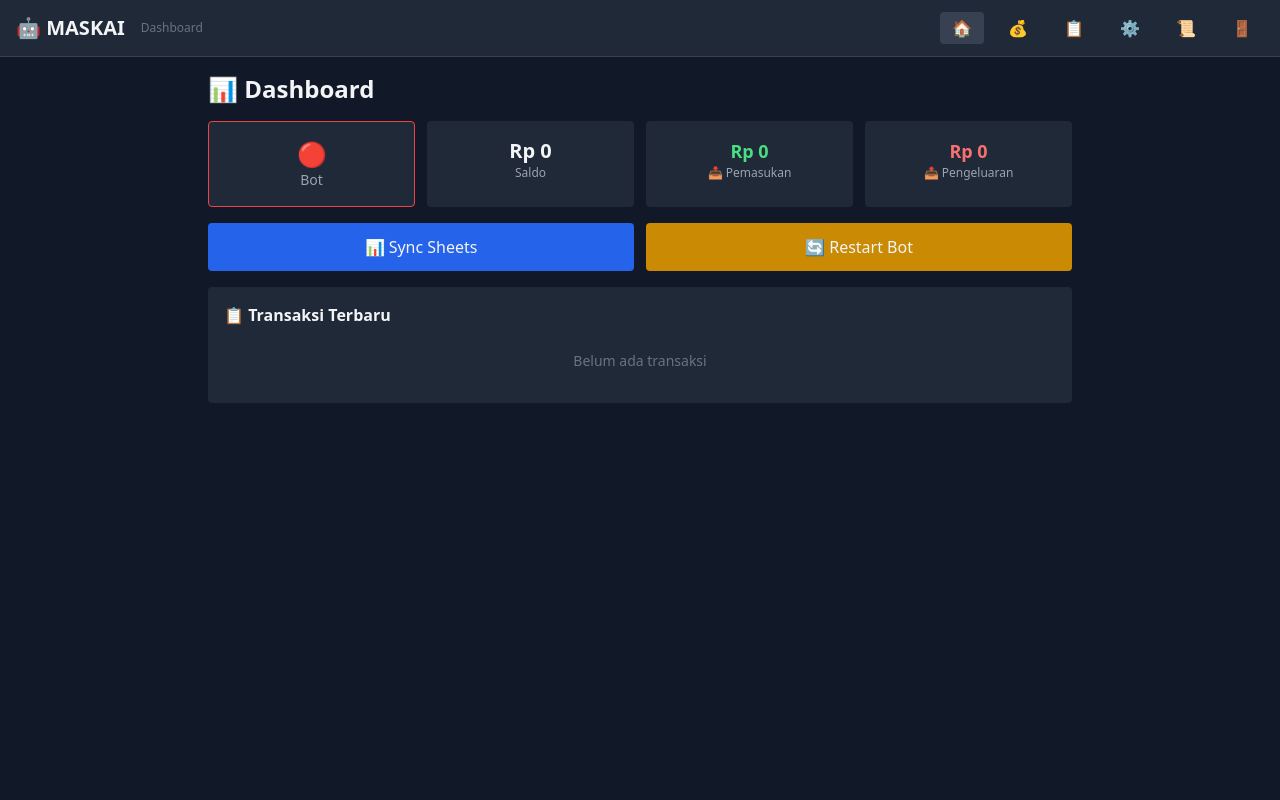
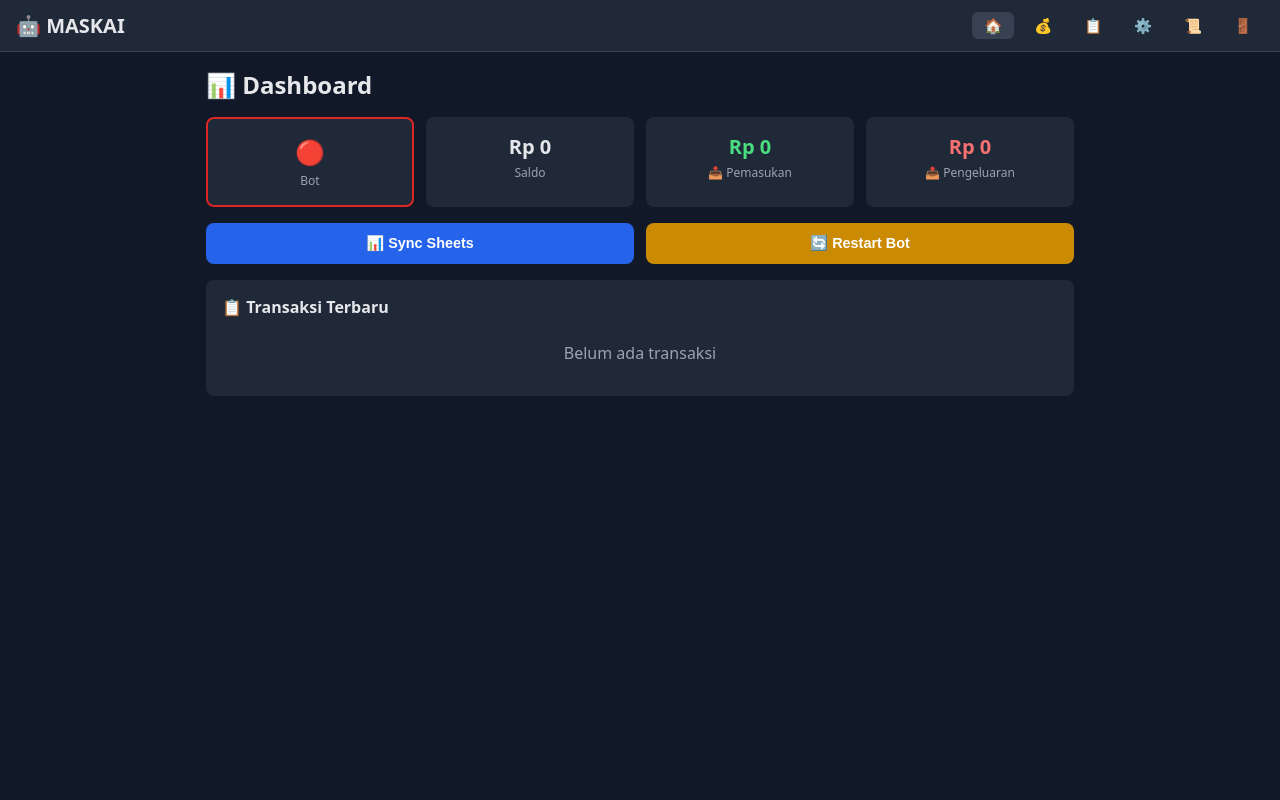
Before and after one commit to andiwahyu27/maskai, a Flask app: page / in a window 1280 px wide. Run offline with Flask 3, Linux system fonts and the light colour scheme; the visitor is signed in with stand-in values (Sample User, id 1); data that the repository does not hold is empty; some libraries are stand-ins or nearby versions.

Commit message:
Replace Tailwind CDN with internal CSS, fix all templates

```diff
--- a/web/templates/base.html
+++ b/web/templates/base.html
@@ -4,26 +4,58 @@
     <meta charset="UTF-8">
     <meta name="viewport" content="width=device-width, initial-scale=1.0">
     <title>MASKAI Dashboard</title>
-    <script src="https://cdn.tailwindcss.com"></script>
     <script defer src="https://cdn.jsdelivr.net/npm/alpinejs@3.x.x/dist/cdn.min.js"></script>
-    <link rel="stylesheet" href="https://cdnjs.cloudflare.com/ajax/libs/font-awesome/6.4.0/css/all.min.css">
+    <style>
+        *{margin:0;padding:0;box-sizing:border-box}
+        body{background:#111827;color:#e5e7eb;font-family:system-ui,-apple-system,sans-serif;min-height:100vh}
+        nav{background:#1f2937;border-bottom:1px solid #374151;padding:12px 16px;display:flex;justify-content:space-between;align-items:center}
+        nav .brand{font-size:1.25rem;font-weight:700}
+        nav .links{display:flex;gap:8px}
+        nav .links a{padding:4px 12px;border-radius:6px;text-decoration:none;color:#9ca3af;font-size:.9rem}
+        nav .links a:hover,.nav-active{background:#374151;color:#fff}
+        main{padding:16px;max-width:900px;margin:0 auto}
+        h2{font-size:1.5rem;font-weight:700;margin-bottom:16px}
+        .card{background:#1f2937;border-radius:8px;padding:16px}
+        .grid2{display:grid;grid-template-columns:1fr 1fr;gap:12px}
+        .grid4{display:grid;grid-template-columns:repeat(4,1fr);gap:12px}
+        .stat{background:#1f2937;border-radius:8px;padding:16px;text-align:center}
+        .stat .val{font-size:1.25rem;font-weight:700}
+        .stat .lbl{font-size:.75rem;color:#9ca3af;margin-top:4px}
+        .btn{display:block;width:100%;padding:12px;border-radius:8px;border:none;color:#fff;font-size:.9rem;font-weight:600;cursor:pointer;transition:opacity .2s}
+        .btn:hover{opacity:.85}
+        .btn-blue{background:#2563eb}
+        .btn-yellow{background:#ca8a04}
+        .btn-green{background:#16a34a}
+        .btn-red{background:#dc2626}
+        .btn-gray{background:#4b5563}
+        .table{width:100%;font-size:.875rem;border-collapse:collapse}
+        .table th{background:#374151;padding:8px;text-align:left}
+        .table td{padding:8px;border-bottom:1px solid #374151}
+        .table tr:hover td{background:#1f2937}
+        .input{width:100%;padding:10px;background:#374151;border:1px solid #4b5563;border-radius:6px;color:#fff;margin-bottom:8px}
+        .input:focus{outline:none;border-color:#6366f1}
+        .badge{padding:2px 8px;border-radius:12px;font-size:.75rem}
+        .badge-green{background:#166534;color:#4ade80}
+        .badge-red{background:#7f1d1d;color:#f87171}
+        .gap2{gap:8px}.mb4{margin-bottom:16px}.flex{display:flex}.justify-between{justify-content:space-between}.items-center{align-items:center}.text-sm{font-size:.875rem}.text-xs{font-size:.75rem}.text-gray{color:#9ca3af}.text-green{color:#4ade80}.text-red{color:#f87171}.text-right{text-align:right}.text-center{text-align:center}.w-full{width:100%}.p2{padding:8px}.p3{padding:12px}.p4{padding:16px}.rounded{border-radius:8px}.space-y>*+*{margin-top:8px}
+        .spinner{display:inline-block;width:40px;height:40px;border:4px solid #374151;border-top-color:#6366f1;border-radius:50%;animation:spin .8s linear infinite}
+        @keyframes spin{to{transform:rotate(360deg)}}
+        @media(max-width:640px){.grid4{grid-template-columns:1fr 1fr}.grid2{grid-template-columns:1fr}}
+    </style>
 </head>
-<body class="bg-gray-900 text-gray-100 min-h-screen">
-    <nav class="bg-gray-800 border-b border-gray-700 px-4 py-3 flex items-center justify-between">
-        <div class="flex items-center gap-4">
-            <span class="text-xl font-bold">🤖 MASKAI</span>
-            <span class="text-xs text-gray-500">Dashboard</span>
-        </div>
-        <div class="flex items-center gap-3">
-            <a href="/" class="px-3 py-1 rounded {{ 'bg-gray-700' if request.path == '/' else '' }}">🏠</a>
-            <a href="/transactions" class="px-3 py-1 rounded {{ 'bg-gray-700' if request.path == '/transactions' else '' }}">💰</a>
-            <a href="/categories" class="px-3 py-1 rounded {{ 'bg-gray-700' if request.path == '/categories' else '' }}">📋</a>
-            <a href="/settings" class="px-3 py-1 rounded {{ 'bg-gray-700' if request.path == '/settings' else '' }}">⚙️</a>
-            <a href="/logs" class="px-3 py-1 rounded {{ 'bg-gray-700' if request.path == '/logs' else '' }}">📜</a>
-            <a href="/logout" class="px-3 py-1 text-red-400">🚪</a>
+<body>
+    <nav>
+        <span class="brand">🤖 MASKAI</span>
+        <div class="links">
+            <a href="/" class="{% if request.path == '/' %}nav-active{% endif %}">🏠</a>
+            <a href="/transactions" class="{% if request.path == '/transactions' %}nav-active{% endif %}">💰</a>
+            <a href="/categories" class="{% if request.path == '/categories' %}nav-active{% endif %}">📋</a>
+            <a href="/settings" class="{% if request.path == '/settings' %}nav-active{% endif %}">⚙️</a>
+            <a href="/logs" class="{% if request.path == '/logs' %}nav-active{% endif %}">📜</a>
+            <a href="/logout" style="color:#f87171">🚪</a>
         </div>
     </nav>
-    <main class="p-4 max-w-4xl mx-auto">
+    <main>
         {% block content %}{% endblock %}
     </main>
 </body>
--- a/web/templates/dashboard.html
+++ b/web/templates/dashboard.html
@@ -1,98 +1,72 @@
 {% extends "base.html" %}
 {% block content %}
 <div x-data="dashboard()" x-init="init()">
-  <h2 class="text-2xl font-bold mb-4">📊 Dashboard</h2>
+  <h2>📊 Dashboard</h2>
 
-  <!-- Loading Overlay -->
-  <div x-show="loading" x-transition class="bg-gray-800 border border-gray-600 rounded-lg p-8 mb-4 text-center">
-    <div class="inline-block animate-spin rounded-full h-10 w-10 border-4 border-gray-600 border-t-blue-500 mb-3"></div>
-    <p class="text-gray-400">⏳ Memuat data dashboard...</p>
+  <!-- Loading -->
+  <div x-show="loading" class="card text-center mb4" style="padding:32px">
+    <div class="spinner" style="margin:0 auto 12px"></div>
+    <p class="text-gray">⏳ Memuat data dashboard...</p>
   </div>
 
   <!-- Stats -->
-  <div x-show="!loading" class="grid grid-cols-2 md:grid-cols-4 gap-3 mb-4">
-    <div class="bg-gray-800 rounded p-4 text-center" :class="{'border border-green-500': data.bot_running, 'border border-red-500': !data.bot_running}">
-      <span class="text-2xl" x-text="data.bot_running ? '🟢' : '🔴'"></span>
-      <p class="text-sm text-gray-400">Bot</p>
+  <div x-show="!loading" class="grid4 mb4">
+    <div class="stat" :style="'border:2px solid '+(data.bot_running?'#16a34a':'#dc2626')">
+      <div class="val" style="font-size:1.5rem" x-text="data.bot_running ? '🟢' : '🔴'"></div>
+      <div class="lbl">Bot</div>
     </div>
-    <div class="bg-gray-800 rounded p-4 text-center">
-      <span class="text-xl font-bold" x-text="'Rp '+(data.balance||0).toLocaleString('id-ID')"></span>
-      <p class="text-xs text-gray-400">Saldo</p>
+    <div class="stat">
+      <div class="val" x-text="'Rp '+(data.balance||0).toLocaleString('id-ID')"></div>
+      <div class="lbl">Saldo</div>
     </div>
-    <div class="bg-gray-800 rounded p-4 text-center">
-      <span class="text-lg font-bold text-green-400" x-text="'Rp '+(data.income||0).toLocaleString('id-ID')"></span>
-      <p class="text-xs text-gray-400">📥 Pemasukan</p>
+    <div class="stat">
+      <div class="val text-green" x-text="'Rp '+(data.income||0).toLocaleString('id-ID')"></div>
+      <div class="lbl">📥 Pemasukan</div>
     </div>
-    <div class="bg-gray-800 rounded p-4 text-center">
-      <span class="text-lg font-bold text-red-400" x-text="'Rp '+(data.expense||0).toLocaleString('id-ID')"></span>
-      <p class="text-xs text-gray-400">📤 Pengeluaran</p>
+    <div class="stat">
+      <div class="val text-red" x-text="'Rp '+(data.expense||0).toLocaleString('id-ID')"></div>
+      <div class="lbl">📤 Pengeluaran</div>
     </div>
   </div>
 
   <!-- Actions -->
-  <div x-show="!loading" class="grid grid-cols-2 gap-3 mb-4">
-    <button @click="sync()" class="bg-blue-600 hover:bg-blue-700 p-3 rounded transition">📊 Sync Sheets</button>
-    <button @click="restart()" class="bg-yellow-600 hover:bg-yellow-700 p-3 rounded transition">🔄 Restart Bot</button>
+  <div x-show="!loading" class="grid2 mb4">
+    <button @click="sync()" class="btn btn-blue">📊 Sync Sheets</button>
+    <button @click="restart()" class="btn btn-yellow">🔄 Restart Bot</button>
   </div>
 
-  <!-- Recent Transactions -->
-  <div x-show="!loading" class="bg-gray-800 rounded p-4">
-    <h3 class="font-bold mb-2">📋 Transaksi Terbaru</h3>
-    <template x-for="t in data.recent || []" :key="t.id || Math.random()">
-      <div class="flex justify-between py-1 border-b border-gray-700 text-sm">
-        <span x-text="(t.type=='I' ? '📥' : '📤') + ' Rp ' + (t.amount||0).toLocaleString('id-ID')"></span>
-        <span class="text-gray-500" x-text="(t.transaction_dt||'').slice(0,10)"></span>
+  <!-- Recent -->
+  <div x-show="!loading" class="card">
+    <h3 style="font-size:1rem;margin-bottom:8px">📋 Transaksi Terbaru</h3>
+    <template x-for="t in data.recent || []" :key="t.id">
+      <div class="flex justify-between p2" style="border-bottom:1px solid #374151">
+        <span x-text="(t.type=='I'?'📥':'📤')+' Rp '+(t.amount||0).toLocaleString('id-ID')"></span>
+        <span class="text-gray text-sm" x-text="(t.transaction_dt||'').slice(0,10)"></span>
       </div>
     </template>
-    <div x-show="data.recent && data.recent.length == 0" class="text-gray-500 text-sm py-4 text-center">
+    <div x-show="data.recent && data.recent.length==0" class="text-gray text-center p4">
       Belum ada transaksi
     </div>
   </div>
 </div>
 
 <script>
-function dashboard() {
-  return {
-    data: { bot_running: false, balance: 0, income: 0, expense: 0, recent: [] },
-    loading: true,
-
-    async init() {
-      await this.loadData();
-    },
-
-    async loadData() {
-      try {
-        let r = await fetch('/api/status');
-        if (!r.ok) throw new Error('API error: ' + r.status);
-        this.data = await r.json();
-      } catch(e) {
-        console.error('Dashboard load error:', e);
-      }
-      this.loading = false;
-    },
-
-    async sync() {
-      try {
-        let r = await fetch('/api/sync');
-        let d = await r.json();
-        alert(d.ok ? ('✅ ' + d.count + ' transaksi disinkron!') : ('❌ Error: ' + d.error));
-      } catch(e) {
-        alert('❌ Gagal sync: ' + e);
-      }
-    },
-
-    async restart() {
-      if (!confirm('Yakin restart bot?')) return;
-      try {
-        await fetch('/api/restart');
-        alert('✅ Bot direstart!');
-        this.loading = true;
-        setTimeout(async () => await this.loadData(), 3000);
-      } catch(e) {
-        alert('❌ Gagal restart: ' + e);
-      }
-    }
+function dashboard(){return{
+  data:{bot_running:false,balance:0,income:0,expense:0,recent:[]},
+  loading:true,
+  async init(){await this.loadData()},
+  async loadData(){
+    try{let r=await fetch('/api/status');if(!r.ok)throw new Error('API error');this.data=await r.json()}
+    catch(e){console.error(e)}this.loading=false
+  },
+  async sync(){
+    try{let r=await fetch('/api/sync');let d=await r.json();alert(d.ok?('✅ '+d.count+' transaksi disinkron!'):('❌ Error: '+d.error))}
+    catch(e){alert('❌ Gagal sync: '+e)}
+  },
+  async restart(){
+    if(!confirm('Yakin restart bot?'))return
+    try{await fetch('/api/restart');alert('✅ Bot direstart!');this.loading=true;setTimeout(async()=>await this.loadData(),3000)}
+    catch(e){alert('❌ Gagal: '+e)}
   }
-}
-</script>
+}}</script>
 {% endblock %}
```
Also changed, not shown: web/templates/logs.html (+10 -7 lines), web/templates/settings.html (+21 -20 lines), web/templates/transactions.html (+22 -25 lines).
